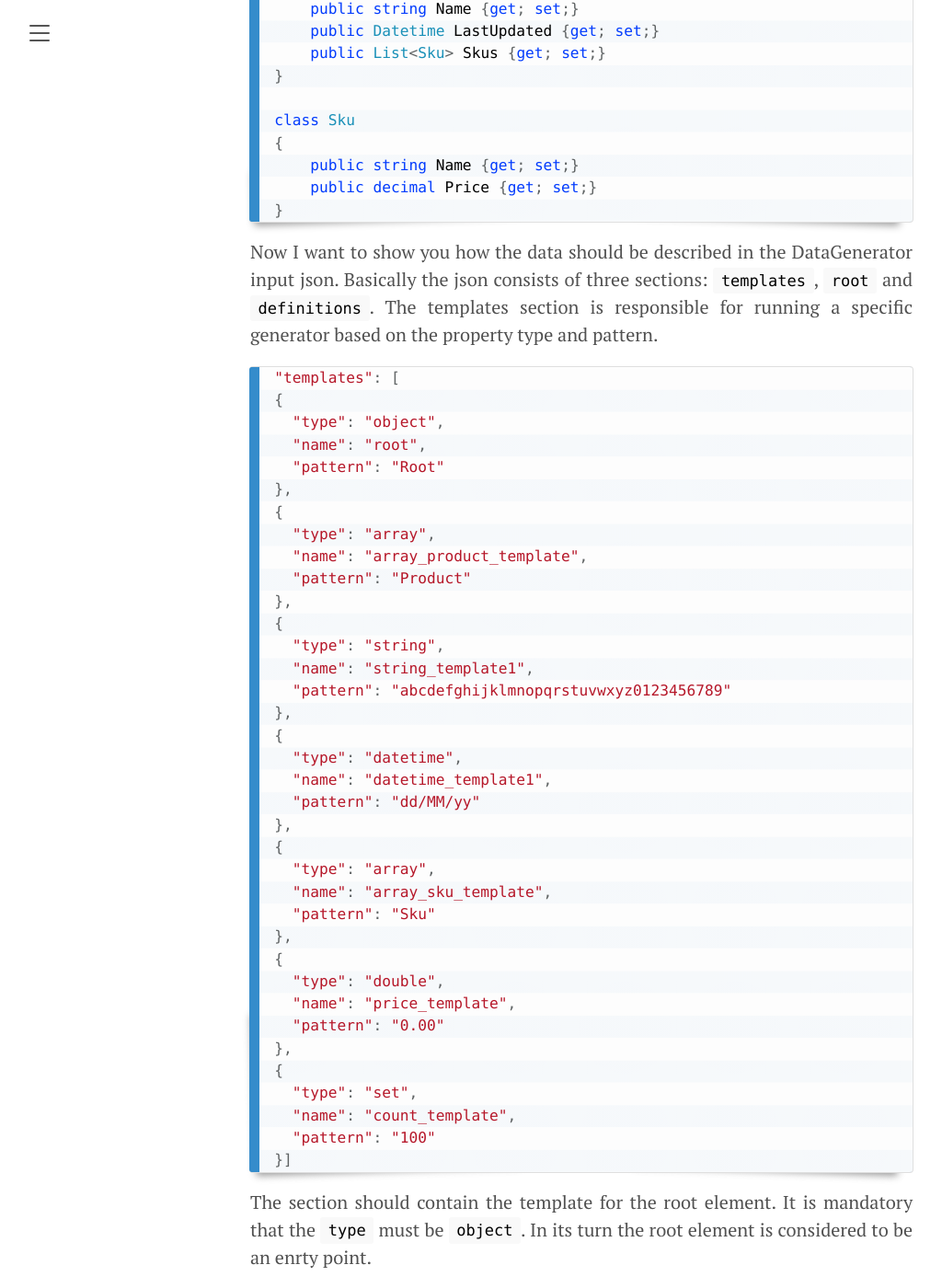
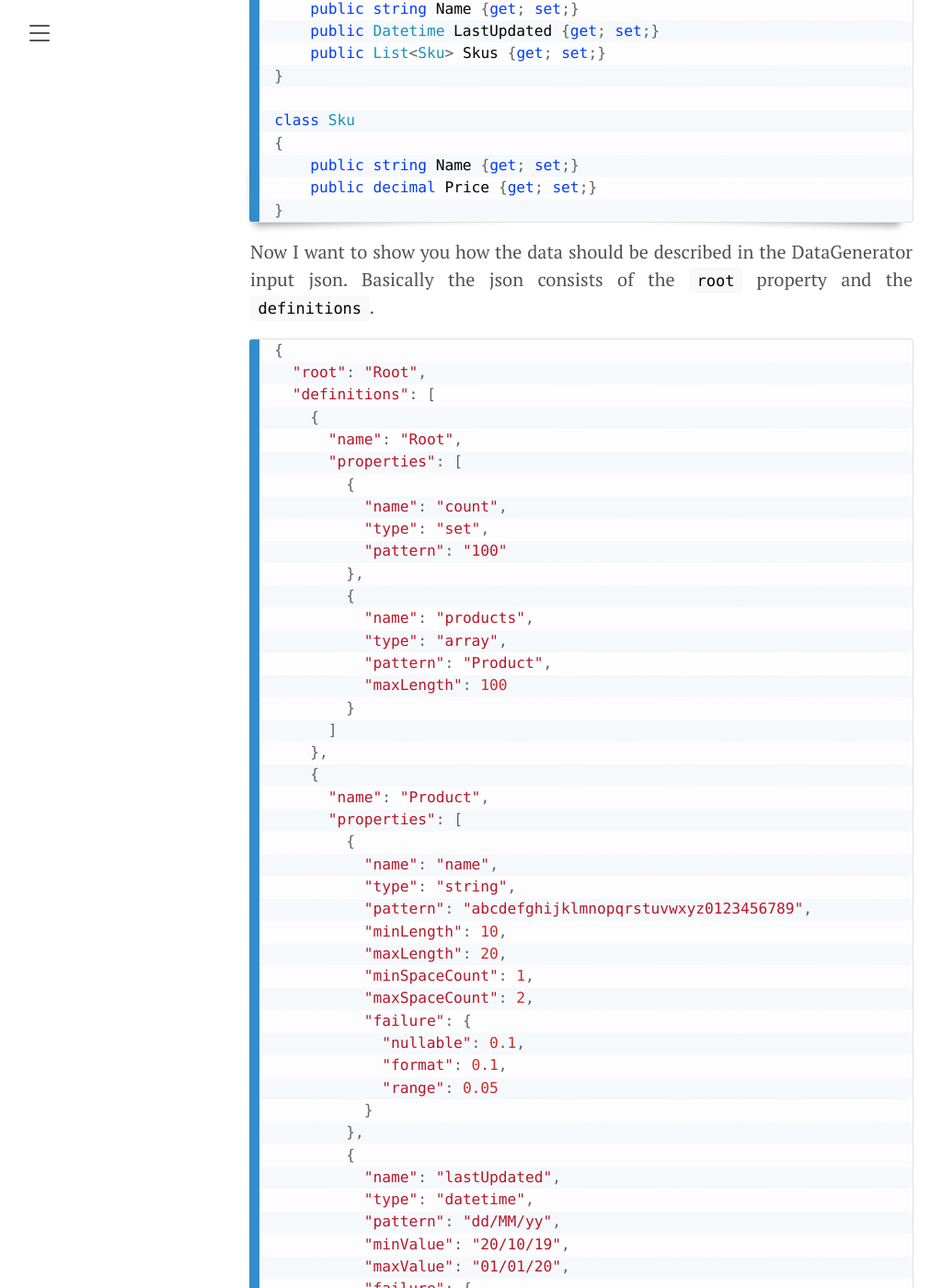
Before and after one commit to akovanev/kovanev.github.io, a Jekyll site: the page built from _posts/2020-08-26-Data-generator.md, in a window 1280 px wide and 1400 px high, scrolled down 643 px. Shown: the whole window at 92% size, without its empty margins (8-1032 px from the left). Built offline with Jekyll 4.4.1, drawn with Linux system fonts in a browser that asks for light colours; some of the changed text lies outside the part shown.

Commit message:
dg updates

```diff
--- a/_posts/2020-08-26-Data-generator.md
+++ b/_posts/2020-08-26-Data-generator.md
@@ -22,137 +22,102 @@ class Sku
     public decimal Price {get; set;}
 }</code></pre>
 
-Now I want to show you how the data should be described in the DataGenerator input json. Basically the json consists of three sections: <code>templates</code>, <code>root</code> and <code>definitions</code>. The templates section is responsible for running a specific generator based on the property type and pattern.
+Now I want to show you how the data should be described in the DataGenerator input json. Basically the json consists of the <code>root</code> property and the <code>definitions</code>.
 
-<pre><code class="language-cs">"templates": [
-{
-  "type": "object",
-  "name": "root",
-  "pattern": "Root"
-},
-{
-  "type": "array",
-  "name": "array_product_template",
-  "pattern": "Product"
-},
-{
-  "type": "string",
-  "name": "string_template1",
-  "pattern": "abcdefghijklmnopqrstuvwxyz0123456789"
-},
-{
-  "type": "datetime",
-  "name": "datetime_template1",
-  "pattern": "dd/MM/yy"
-},
-{
-  "type": "array",
-  "name": "array_sku_template",
-  "pattern": "Sku"
-},
-{
-  "type": "double",
-  "name": "price_template",
-  "pattern": "0.00"
-},
-{
-  "type": "set",
-  "name": "count_template",
-  "pattern": "100"
-}]
-</code></pre>
+<pre><code class="language-cs">{
+  "root": "Root",
+  "definitions": [
+    {
+      "name": "Root",
+      "properties": [
+        {
+          "name": "count",
+          "type": "set",
+          "pattern": "100"
+        },
+        {
+          "name": "products",
+          "type": "array",
+          "pattern": "Product",
+          "maxLength": 100
+        }
+      ]
+    },
+    {
+      "name": "Product",
+      "properties": [
+        {
+          "name": "name",
+          "type": "string",
+          "pattern": "abcdefghijklmnopqrstuvwxyz0123456789",
+          "minLength": 10,
+          "maxLength": 20,
+          "minSpaceCount": 1,
+          "maxSpaceCount": 2,
+          "failure": {
+            "nullable": 0.1,
+            "format": 0.1,
+            "range": 0.05
+          }
+        },
+        {
+          "name": "lastUpdated",
+          "type": "datetime",
+          "pattern": "dd/MM/yy",
+          "minValue": "20/10/19",
+          "maxValue": "01/01/20",
+          "failure": {
+            "nullable": 0.1,
+            "format": 0.2,
+            "range": 0.1
+          }
+        },
+        {
+          "name": "skus",
+          "type": "array",
+          "pattern": "Sku",
+          "maxLength": 3
+        }
+      ]
+    },
+    {
+      "name": "Sku",
+      "properties": [
+        {
+          "name": "name",
+          "type": "string",
+          "pattern": "abcdefghijklmnopqrstuvwxyz0123456789",
+          "minLength": 10,
+          "maxLength": 50,
+          "minSpaceCount": 1,
+          "maxSpaceCount": 4,
+          "failure": {
+            "nullable": 0.25
+          }
+        },
+        {
+          "name": "price",
+          "type": "double",
+          "pattern": "0.00",
+          "minValue": 0.0,
+          "maxValue": 1999.99,
+          "failure": {
+            "nullable": 0.1,
+            "format": 0.05,
+            "range": 0.15
+          }
+        }
+      ]
+    }
+  ]
+}</code></pre>
 
-The section should contain the template for the root element. It is mandatory that the <code>type</code> must be <code>object</code>. In its turn the root element is considered to be an enrty point.
+The root value specifies the enrty definition name. Every definition may point to other ones, there should not be circular references though.
 
-<pre><code class="language-cs">"root":
-{
-  "name": null,
-  "template": "root"
-},
-</code></pre>
+Every property must have the <code>Type</code> value not empty. If the type is <code>array</code> or <code>object</code> then the <code>pattern</code> should be mandatory filled and reference to the definition in the file. For all the other types the default values are usually predefined.
 
-At last the definitions section describes the user defined objects, arrays and their properties.
+A property may have also a list of settings like <code>minValue</code> or <code>maxSpaceCount</code>. Apart of that, the <code>failure</code> object containing  probabilities of happening a specific failure. In this way you can easily control inconsitent data and their nature.
 
-<pre><code class="language-cs">"definitions": [
-  {
-    "name" : "Root",
-    "properties":[
-      {
-        "name":"count",
-        "template": "count_template"
-      },
-      {
-        "name":"products",
-        "template": "array_product_template",
-        "maxLength": 100
-      }
-    ]
-  },
-  {
-    "name": "Product",
-    "properties": [
-      {
-        "name": "name",
-        "template": "string_template1",
-        "minLength": 10,
-        "maxLength": 20,
-        "minSpaceCount": 1,
-        "maxSpaceCount": 2,
-        "failure": {
-          "nullable": 0.1,
-          "format": 0.1,
-          "range": 0.05
-        }
-      },
-      {
-        "name": "lastUpdated",
-        "template": "datetime_template1",
-        "minValue": "20/10/19",
-        "maxValue": "01/01/20",
-        "failure": {
-          "nullable": 0.1,
-          "format": 0.2,
-          "range": 0.1
-        }
-      },
-      {
-        "name": "skus",
-        "template": "array_sku_template",
-        "maxLength": 3
-      },
-    ]
-  },
-  {
-    "name": "Sku",
-    "properties": [
-      {
-        "name": "name",
-        "template": "string_template1",
-        "minLength": 10,
-        "maxLength": 50,
-        "minSpaceCount": 1,
-        "maxSpaceCount": 4,
-        "failure": {
-          "nullable": 0.25,
-        }
-      },
-      {
-        "name": "price",
-        "template": "price_template",
-        "minValue": 0.0,
-        "maxValue": 1999.99,
-        "failure": {
-          "nullable": 0.1,
-          "format": 0.05,
-          "range": 0.15
-        }
-      }
-    ]
-  }]
-</code></pre>
-
-A property type may have a list of settings like <code>minValue</code> or <code>maxSpaceCount</code>. Apart of that, every propery has the <code>failure</code> object with the values that define probabilities of happening a specific failure. In this way you can easily control the amount different types of inconsitent data.
-
-After collecting all sections together and running the DataGenerator, the result should look like on the screenshot taken from the <a href="https://github.com/akovanev/DataGenerator/">JSON Editor Online</a> tool.
+The result should look similar to the the screenshot taken from the <a href="https://github.com/akovanev/DataGenerator/">JSON Editor Online</a> tool.
 
 <img src="/public/datagen.png">
```
Also changed, not shown: _posts/2020-08-27-Custom-data-generator.md (+4 -13 lines).
